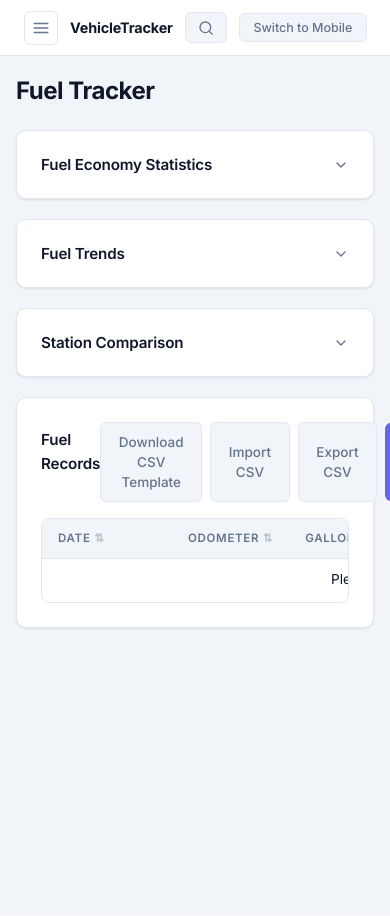
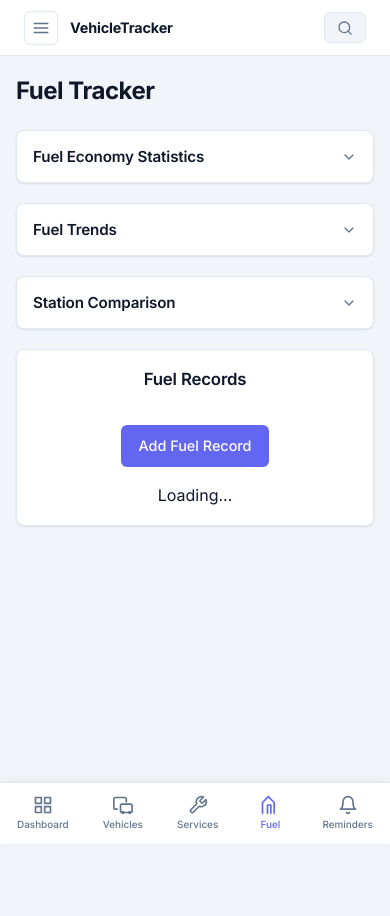
Before and after one commit to alreadyded1/VST, a Flask app: page /fuel in a window 390 px wide. Before the commit the page ends 629 px from the top, so only its background shows below. Run offline with Flask 3, Linux system fonts and the light colour scheme; a user stored in the database is signed in; data that the repository does not hold is empty.

Commit message:
Make mobile layout automatic and fix asset caching
Replace the manual Switch to Mobile toggle (mobile-view/desktop-view
body classes in localStorage) with a single responsive system driven
by the 768px media query. Phones previously got the desktop layout by
default: clipped stat cards, off-screen Add buttons, and no bottom nav.

Tables are now only swapped for mobile cards where cards exist
(services, fuel, supplies, via .has-mobile-cards); all other tables
stay visible on small screens and scroll inside .table-container.
Previously the tire inventory, rotation log, tread log, station
comparison, and admin tables rendered blank in mobile view.

Version static asset URLs by file mtime (static_v) instead of a
random number, so CSS/JS cache until the files actually change.

Co-Authored-By: Claude Fable 5 <noreply@anthropic.com>

```diff
--- a/app.py
+++ b/app.py
@@ -24,6 +24,17 @@ app.config['MAX_CONTENT_LENGTH'] = 16 * 1024 * 1024  # 16MB max file size
 app.config['ALLOWED_EXTENSIONS'] = {'png', 'jpg', 'jpeg', 'gif', 'pdf', 'webp'}
 
 CORS(app, resources={r'/api/*': {'origins': '*'}}, supports_credentials=True)
+
+@app.context_processor
+def inject_static_version():
+    """Version static asset URLs by file mtime so browsers cache them
+    until the file actually changes."""
+    def static_v(filename):
+        try:
+            return int(os.path.getmtime(os.path.join(app.static_folder, filename)))
+        except OSError:
+            return 0
+    return {'static_v': static_v}
 
 DATABASE = 'instance/vehicle_tracker.db'
 
@@ -471,12 +482,14 @@ def init_db():
             CREATE TABLE IF NOT EXISTS tire_rotations (
                 id INTEGER PRIMARY KEY AUTOINCREMENT,
                 vehicle_id INTEGER NOT NULL,
+                tire_id INTEGER,
                 date TEXT NOT NULL,
                 odometer INTEGER,
                 pattern TEXT,
                 notes TEXT,
                 created_at TIMESTAMP DEFAULT CURRENT_TIMESTAMP,
-                FOREIGN KEY (vehicle_id) REFERENCES vehicle(id)
+                FOREIGN KEY (vehicle_id) REFERENCES vehicle(id),
+                FOREIGN KEY (tire_id) REFERENCES tires(id)
             )
         ''')
         db.execute('''
--- a/static/css/style.css
+++ b/static/css/style.css
@@ -268,38 +268,6 @@ body {
 .topbar-spacer {
     flex: 1;
 }
-
-.view-toggle {
-    background: var(--bg);
-    color: var(--light-text);
-    border: 1px solid var(--border-color);
-    padding: 0.38rem 0.85rem;
-    border-radius: 6px;
-    cursor: pointer;
-    font-size: 0.78rem;
-    font-family: var(--font-family);
-    font-weight: 500;
-    transition: all 0.15s;
-    white-space: nowrap;
-}
-
-.view-toggle:hover {
-    background: var(--border-color);
-    color: var(--dark-text);
-}
-
-/* Mobile view — show hamburger + brand, hide spacer */
-body.mobile-view .topbar-hamburger { display: flex; }
-body.mobile-view .topbar-brand     { display: block; }
-body.mobile-view .topbar-spacer    { display: none; }
-
-/* Mobile view — collapse sidebar */
-body.mobile-view .sidebar { transform: translateX(-100%); }
-body.mobile-view .sidebar.open {
-    transform: translateX(0);
-    box-shadow: 0 0 40px rgba(0, 0, 0, 0.3);
-}
-body.mobile-view .main-wrapper { margin-left: 0; }
 
 /* ============================================================
    CONTAINER
@@ -801,11 +769,11 @@ table tbody tr:hover { background: #fafbff; }
    MOBILE CARDS
    ============================================================ */
 
+/* Hidden on desktop; shown under the 768px media query below.
+   Tables in a .table-container.has-mobile-cards are replaced by
+   cards on small screens; all other tables stay visible and
+   scroll horizontally inside .table-container. */
 .mobile-cards { display: none; }
-
-body.mobile-view .mobile-cards         { display: block !important; }
-body.mobile-view .table-container table { display: none !important; }
-body.desktop-view .mobile-cards        { display: none !important; }
 
 .mobile-card {
     background: var(--card-bg);
@@ -883,18 +851,16 @@ body.desktop-view .mobile-cards        { display: none !important; }
    SHOW / HIDE MOBILE
    ============================================================ */
 
-.show-mobile { display: none !important; }
-body.mobile-view .show-mobile  { display: flex !important; }
-body.desktop-view .show-mobile { display: none !important; }
+.show-mobile { display: none; }
 
 .hide-mobile { display: block; }
-body.mobile-view .hide-mobile { display: none !important; }
 
 /* ============================================================
    BOTTOM NAV
    ============================================================ */
 
-body.mobile-view .bottom-nav {
+.bottom-nav {
+    display: none;
     position: fixed;
     bottom: 0;
     left: 0;
@@ -903,7 +869,6 @@ body.mobile-view .bottom-nav {
     border-top: 1px solid var(--border-color);
     padding: 0.35rem 0;
     z-index: 99;
-    display: flex;
     justify-content: space-around;
     align-items: center;
     box-shadow: 0 -2px 10px rgba(0, 0, 0, 0.05);
@@ -939,84 +904,83 @@ body.mobile-view .bottom-nav {
 }
 
 /* ============================================================
-   MOBILE VIEW ADJUSTMENTS
+   SMALL SCREENS
    ============================================================ */
 
-body.mobile-view {
-    padding-bottom: 72px;
+@media (max-width: 768px) {
+    body {
+        padding-bottom: 72px; /* room for bottom nav */
         font-size: 16px;
     }
 
-body.mobile-view .container {
+    .sidebar { transform: translateX(-100%); }
+    .sidebar.open {
+        transform: translateX(0);
+        box-shadow: 0 0 40px rgba(0, 0, 0, 0.3);
+    }
+
+    .main-wrapper { margin-left: 0; }
+
+    .topbar-hamburger { display: flex; }
+    .topbar-brand     { display: block; flex: 1; }
+    .topbar-spacer    { display: none; }
+
+    .bottom-nav,
+    .show-mobile { display: flex; }
+    /* !important so it also wins over inline display styles */
+    .hide-mobile { display: none !important; }
+
+    .mobile-cards { display: block; }
+    .table-container.has-mobile-cards { display: none; }
+
+    .container {
         padding: 1rem 1rem 2rem;
         overflow-x: hidden;
         max-width: 100vw;
     }
 
-body.mobile-view .card {
+    .card {
         border-radius: 8px;
         padding: 1rem;
     }
 
-body.mobile-view .card h2 {
-    font-size: 1.05rem;
-}
+    .card h2 { font-size: 1.05rem; }
 
-body.mobile-view .stats-grid {
-    grid-template-columns: 1fr 1fr !important;
+    .stats-grid {
+        grid-template-columns: 1fr 1fr;
         gap: 0.75rem;
     }
 
-body.mobile-view .stat-card h3 {
-    font-size: 0.75rem;
-}
+    .stats-grid > * { min-width: 0; }
 
-body.mobile-view .stat-card .stat-value {
-    font-size: 1.6rem;
-}
+    .stat-card h3 { font-size: 0.75rem; }
+    .stat-card .stat-value { font-size: 1.6rem; }
 
-body.mobile-view .form-row {
-    grid-template-columns: 1fr;
-}
+    .vehicle-profile { grid-template-columns: 1fr; }
+    .form-row { grid-template-columns: 1fr; }
 
-body.mobile-view .vehicle-profile {
-    grid-template-columns: 1fr;
-}
-
-body.mobile-view input,
-body.mobile-view select,
-body.mobile-view textarea {
-    font-size: 16px; /* prevents iOS zoom */
+    input, select, textarea {
+        font-size: 16px !important; /* prevents iOS zoom */
         min-height: 44px;
     }
 
-body.mobile-view .btn {
+    .btn {
         min-height: 42px;
         font-size: 0.9rem;
     }
 
-body.mobile-view .btn-small {
+    .btn-small {
         min-height: 36px;
         font-size: 0.82rem;
     }
 
-body.mobile-view .mobile-card-header h4 {
-    font-size: 1rem;
-}
+    .mobile-card-header h4 { font-size: 1rem; }
+    .mobile-card-label { font-size: 0.8rem; }
+    .mobile-card-value { font-size: 0.95rem; }
 
-body.mobile-view .mobile-card-label {
-    font-size: 0.8rem;
-}
+    table { font-size: 0.9rem; }
 
-body.mobile-view .mobile-card-value {
-    font-size: 0.95rem;
-}
-
-body.mobile-view table {
-    font-size: 0.9rem;
-}
-
-body.mobile-view .modal-content {
+    .modal-content {
         margin: 0;
         width: 100%;
         max-width: 100%;
@@ -1026,71 +990,19 @@ body.mobile-view .modal-content {
         flex-direction: column;
     }
 
-body.mobile-view .modal-header {
+    .modal-header {
         position: sticky;
         top: 0;
         background: var(--card-bg);
         z-index: 10;
     }
 
-body.mobile-view .modal-content form { flex: 1; }
+    .modal-content form { flex: 1; }
 
-body.mobile-view .flex-between {
+    .flex-between {
         flex-direction: column;
         align-items: stretch;
         gap: 0.75rem;
-}
-
-/* ============================================================
-   ACTUAL SMALL SCREENS (real mobile browsers)
-   ============================================================ */
-
-@media (max-width: 768px) {
-    .sidebar { transform: translateX(-100%); }
-    .sidebar.open {
-        transform: translateX(0);
-        box-shadow: 0 0 40px rgba(0, 0, 0, 0.3);
-    }
-
-    .main-wrapper { margin-left: 0; }
-
-    .topbar-hamburger { display: flex !important; }
-    .topbar-brand     { display: block !important; flex: 1; }
-    .topbar-spacer    { display: none !important; }
-
-    body { padding-bottom: 70px; }
-
-    .bottom-nav {
-        display: flex !important;
-        position: fixed;
-        bottom: 0;
-        left: 0;
-        right: 0;
-        background: var(--card-bg);
-        border-top: 1px solid var(--border-color);
-        padding: 0.35rem 0;
-        z-index: 99;
-        justify-content: space-around;
-        align-items: center;
-    }
-
-    .container { padding: 1rem 1rem 2rem; overflow-x: hidden; max-width: 100vw; }
-
-    .stats-grid { grid-template-columns: 1fr 1fr !important; }
-    .vehicle-profile { grid-template-columns: 1fr; }
-    .form-row { grid-template-columns: 1fr; }
-
-    input, select, textarea {
-        font-size: 16px !important;
-        min-height: 44px;
-    }
-
-    .modal-content {
-        margin: 0;
-        width: 100%;
-        max-width: 100%;
-        min-height: 100vh;
-        border-radius: 0;
     }
 }
 
@@ -1222,7 +1134,7 @@ body.mobile-view .flex-between {
    ============================================================ */
 
 @media (min-width: 1400px) {
-    body.desktop-view .container { max-width: 1300px; }
+    .container { max-width: 1300px; }
 }
 
 /* ============================================================
@@ -1230,9 +1142,6 @@ body.mobile-view .flex-between {
    ============================================================ */
 
 /* Hide Service Provider column on dashboard recent-services table */
-body.mobile-view #recentServices table th:nth-child(2),
-body.mobile-view #recentServices table td:nth-child(2) { display: none; }
-
 @media (max-width: 768px) {
     #recentServices table th:nth-child(2),
     #recentServices table td:nth-child(2) { display: none; }
@@ -1444,11 +1353,6 @@ body.mobile-view #recentServices table td:nth-child(2) { display: none; }
 }
 
 /* Date inputs should be compact, not full-width */
-body.mobile-view input[type="date"] {
-    width: auto;
-    max-width: 100%;
-}
-
 @media (max-width: 768px) {
     input[type="date"] {
         width: auto !important;
--- a/static/js/main.js
+++ b/static/js/main.js
@@ -1,41 +1,4 @@
 // Global utilities and common functions
-
-// View mode toggle
-function toggleView() {
-    const body = document.body;
-    const button = document.querySelector('.view-toggle');
-
-    if (body.classList.contains('mobile-view')) {
-        body.classList.remove('mobile-view');
-        body.classList.add('desktop-view');
-        button.textContent = 'Switch to Mobile';
-        localStorage.setItem('viewMode', 'desktop');
-        closeMobileMenu();
-    } else {
-        body.classList.remove('desktop-view');
-        body.classList.add('mobile-view');
-        button.textContent = 'Switch to Desktop';
-        localStorage.setItem('viewMode', 'mobile');
-        closeMobileMenu();
-    }
-}
-
-// Initialize view mode from localStorage
-function initViewMode() {
-    const savedMode = localStorage.getItem('viewMode') || 'desktop';
-    const body = document.body;
-    const button = document.querySelector('.view-toggle');
-
-    if (savedMode === 'mobile') {
-        body.classList.add('mobile-view');
-        body.classList.remove('desktop-view');
-        if (button) button.textContent = 'Switch to Desktop';
-    } else {
-        body.classList.add('desktop-view');
-        body.classList.remove('mobile-view');
-        if (button) button.textContent = 'Switch to Mobile';
-    }
-}
 
 // Set active navigation link
 function setActiveNav() {
@@ -338,7 +301,6 @@ function handleVehicleChange() {
 
 // Initialize on page load
 document.addEventListener('DOMContentLoaded', () => {
-    initViewMode();
     setActiveNav();
     loadVehicleSelector();
 });
--- a/templates/base.html
+++ b/templates/base.html
@@ -8,9 +8,9 @@
     <link rel="preconnect" href="https://fonts.googleapis.com">
     <link rel="preconnect" href="https://fonts.gstatic.com" crossorigin>
     <link href="https://fonts.googleapis.com/css2?family=Inter:wght@400;500;600;700&display=swap" rel="stylesheet">
-    <link rel="stylesheet" href="{{ url_for('static', filename='css/style.css') }}?v={{ range(1, 1000000) | random }}">
+    <link rel="stylesheet" href="{{ url_for('static', filename='css/style.css') }}?v={{ static_v('css/style.css') }}">
 </head>
-<body class="desktop-view">
+<body>
 
     <!-- Mobile sidebar overlay -->
     <div class="sidebar-overlay" id="sidebarOverlay" onclick="closeMobileMenu()"></div>
@@ -152,7 +152,6 @@
                 <svg width="16" height="16" viewBox="0 0 24 24" fill="none" stroke="currentColor" stroke-width="2" stroke-linecap="round" stroke-linejoin="round"><circle cx="11" cy="11" r="8"/><line x1="21" y1="21" x2="16.65" y2="16.65"/></svg>
                 <span class="topbar-search-label">Search</span>
             </button>
-            <button class="view-toggle" onclick="toggleView()">Switch to Mobile</button>
         </header>
 
         <main class="container">
@@ -210,7 +209,7 @@
         </div>
     </div>
 
-    <script src="{{ url_for('static', filename='js/main.js') }}?v={{ range(1, 1000000) | random }}"></script>
+    <script src="{{ url_for('static', filename='js/main.js') }}?v={{ static_v('js/main.js') }}"></script>
     {% block scripts %}{% endblock %}
 </body>
 </html>
--- a/templates/fuel.html
+++ b/templates/fuel.html
@@ -128,7 +128,7 @@
         <svg class="chevron collapsed" id="chevron-statistics" width="16" height="16" viewBox="0 0 24 24" fill="none" stroke="currentColor" stroke-width="2" stroke-linecap="round" stroke-linejoin="round"><polyline points="18 15 12 9 6 15"/></svg>
     </button>
     <div class="collapsible-body collapsed" id="section-statistics">
-        <div class="stats-grid" style="grid-template-columns: repeat(4, 1fr); margin-top: 1rem;">
+        <div class="stats-grid" style="margin-top: 1rem;">
             <div class="stat-card" style="padding: 3rem 0 1rem 0;">
                 <div id="avgMpgGauge"></div>
             </div>
@@ -198,7 +198,7 @@
     </div>
 
     <!-- Desktop Table View -->
-    <div class="table-container">
+    <div class="table-container has-mobile-cards">
         <table id="fuelTable">
             <thead>
                 <tr>
--- a/templates/index.html
+++ b/templates/index.html
@@ -7,7 +7,7 @@
 
 <div class="card">
     <h2>Vehicle Statistics</h2>
-    <div class="stats-grid" id="statsGrid" style="grid-template-columns: repeat(4, 1fr);">
+    <div class="stats-grid" id="statsGrid">
         <div class="stat-card">
             <h3>Total Services</h3>
             <div class="stat-value" id="totalServices">0</div>
--- a/templates/services.html
+++ b/templates/services.html
@@ -110,7 +110,7 @@
     </div>
 
     <!-- Desktop Table View -->
-    <div class="table-container">
+    <div class="table-container has-mobile-cards">
         <table id="servicesTable">
             <thead>
                 <tr>
--- a/templates/supplies.html
+++ b/templates/supplies.html
@@ -91,7 +91,7 @@
     </div>
 
     <!-- Desktop Table View -->
-    <div class="table-container">
+    <div class="table-container has-mobile-cards">
         <table id="suppliesTable">
             <thead>
                 <tr>
```
Also changed, not shown: templates/documents.html (+8 -4 lines), templates/vehicles.html (+0 -15 lines). Lines whose indentation alone changed are shown as unchanged.
